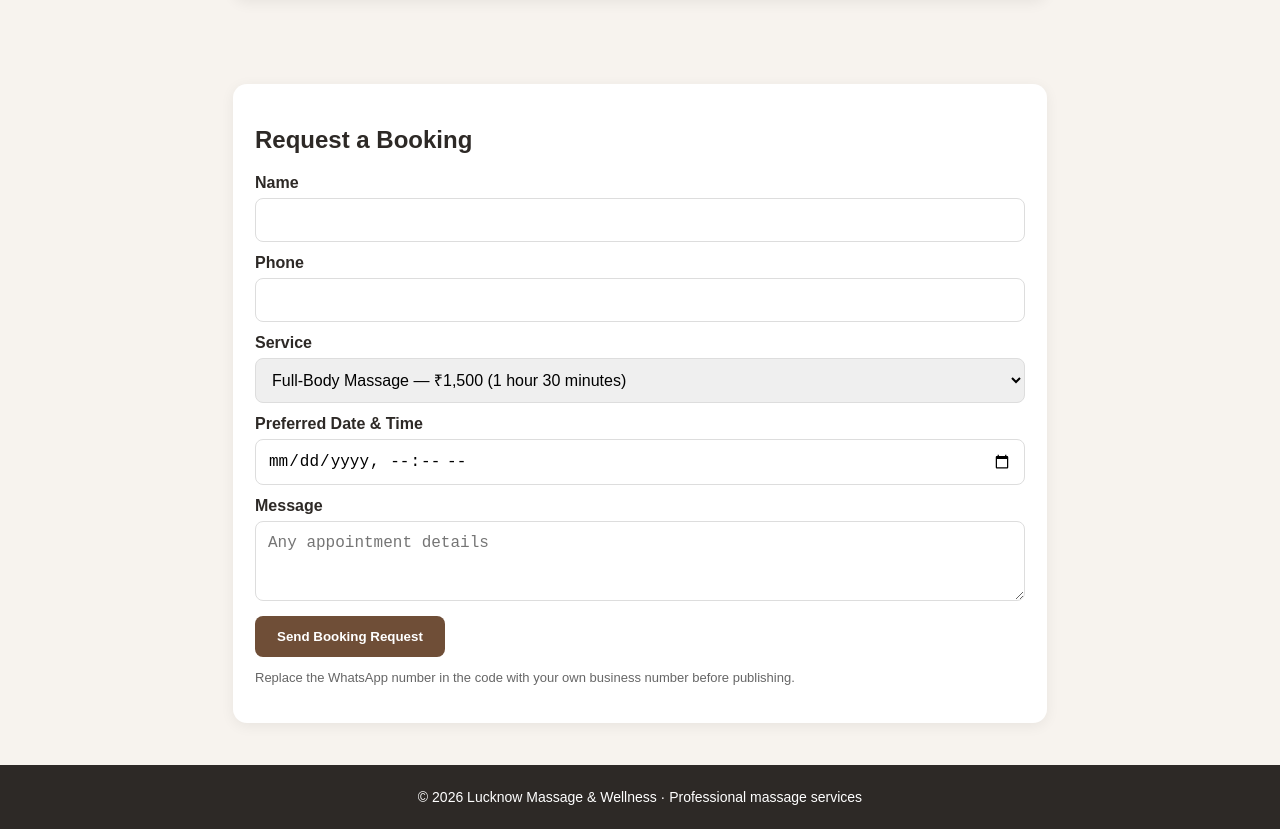
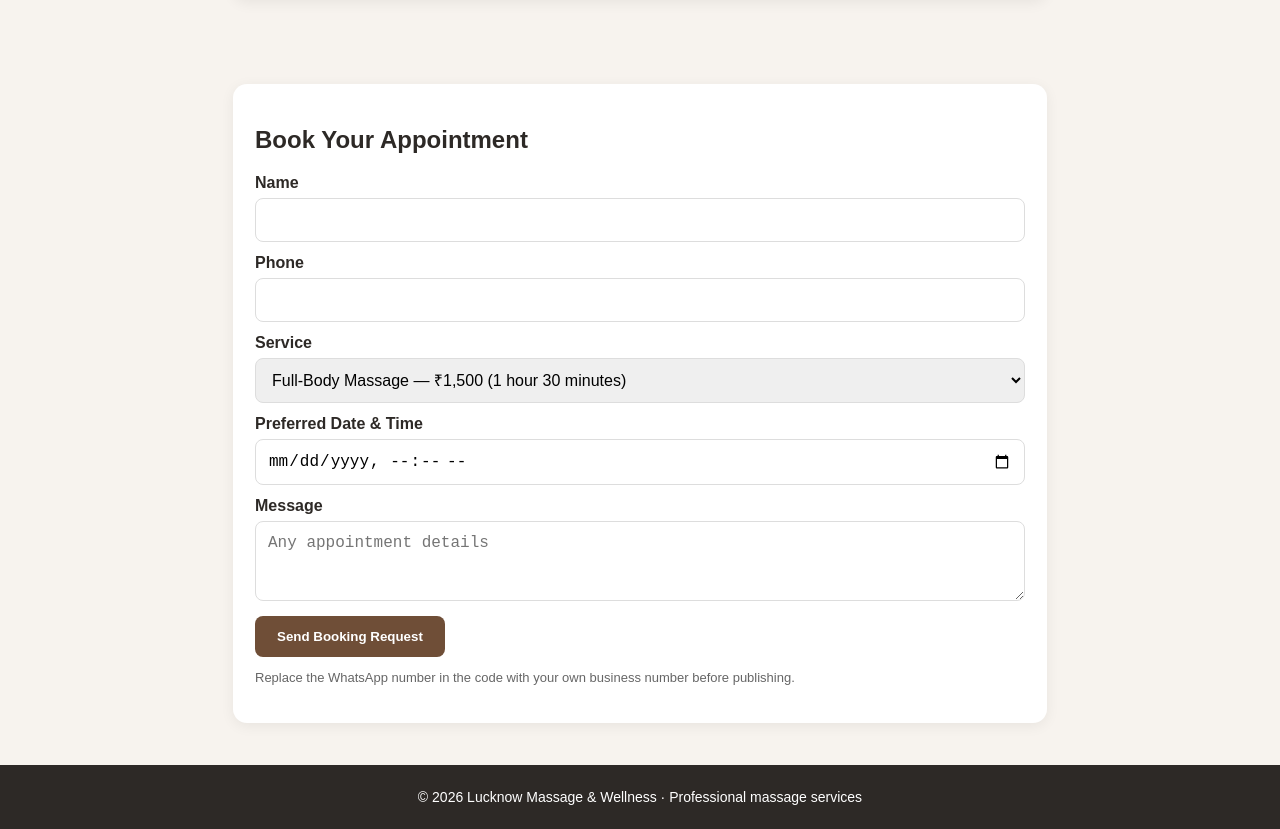
Before and after one commit to krishnaspa/krishna-golden-spa, a plain HTML site: page index.html in a window 1280 px wide. Shown: the part 2241-3070 px from the top of the page. Drawn offline with Linux system fonts and the light colour scheme.

Commit message:
Change booking header from 'Request a Booking' to 'Book Your Appointment'

```diff
--- a/index.html
+++ b/index.html
@@ -78,7 +78,7 @@ index.html<!DOCTYPE html>
 </section>
 <section class="section" id="booking">
   <div class="card">
-    <h2>Request a Booking</h2>
+    <h2>Book Your Appointment</h2>
     <form onsubmit="sendBooking(event)">
       <label>Name</label>
       <input id="name" required>
```
